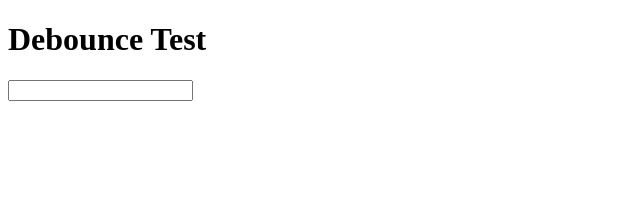
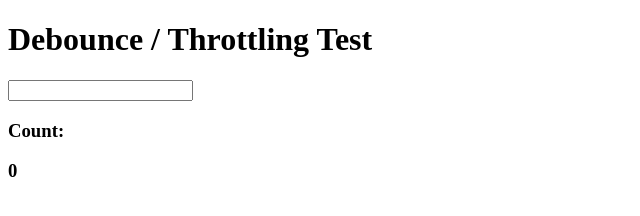
Before and after one commit to therealakash13/javascript, a website: page index.html in a window 1280 px wide. Shown: the whole page, without its empty margins (0-640 px from the left). Drawn offline with Linux system fonts and the light colour scheme.

Commit message:
throttling

```diff
--- a/index.html
+++ b/index.html
@@ -6,8 +6,9 @@
     <title>Advanced Javascript</title>
   </head>
   <body>
-    <h1>Debounce Test</h1>
+    <h1>Debounce / Throttling Test</h1>
     <input type="text" />
+    <h3>Count: <p>0</p></h3>
     <script src="./index.js"></script>
   </body>
 </html>
```
Also changed, not shown: index.js (+19 -0 lines).
